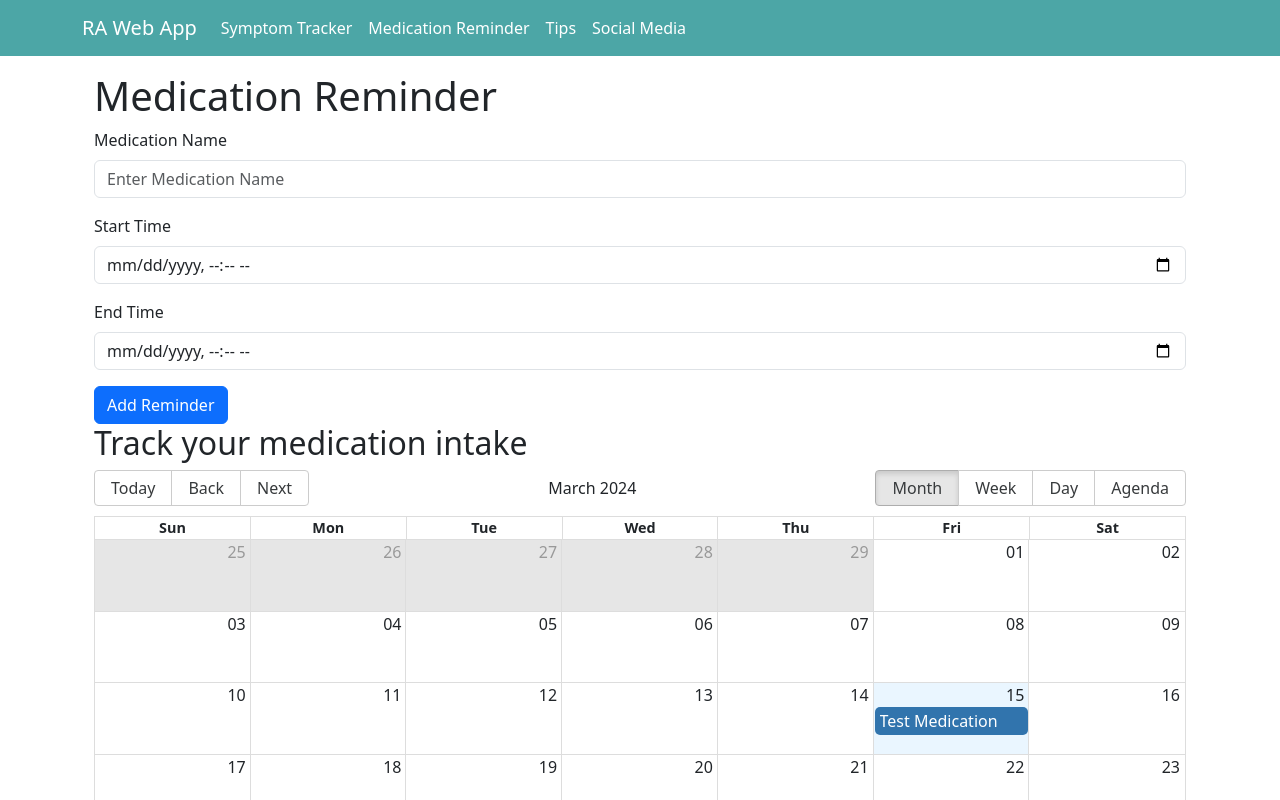
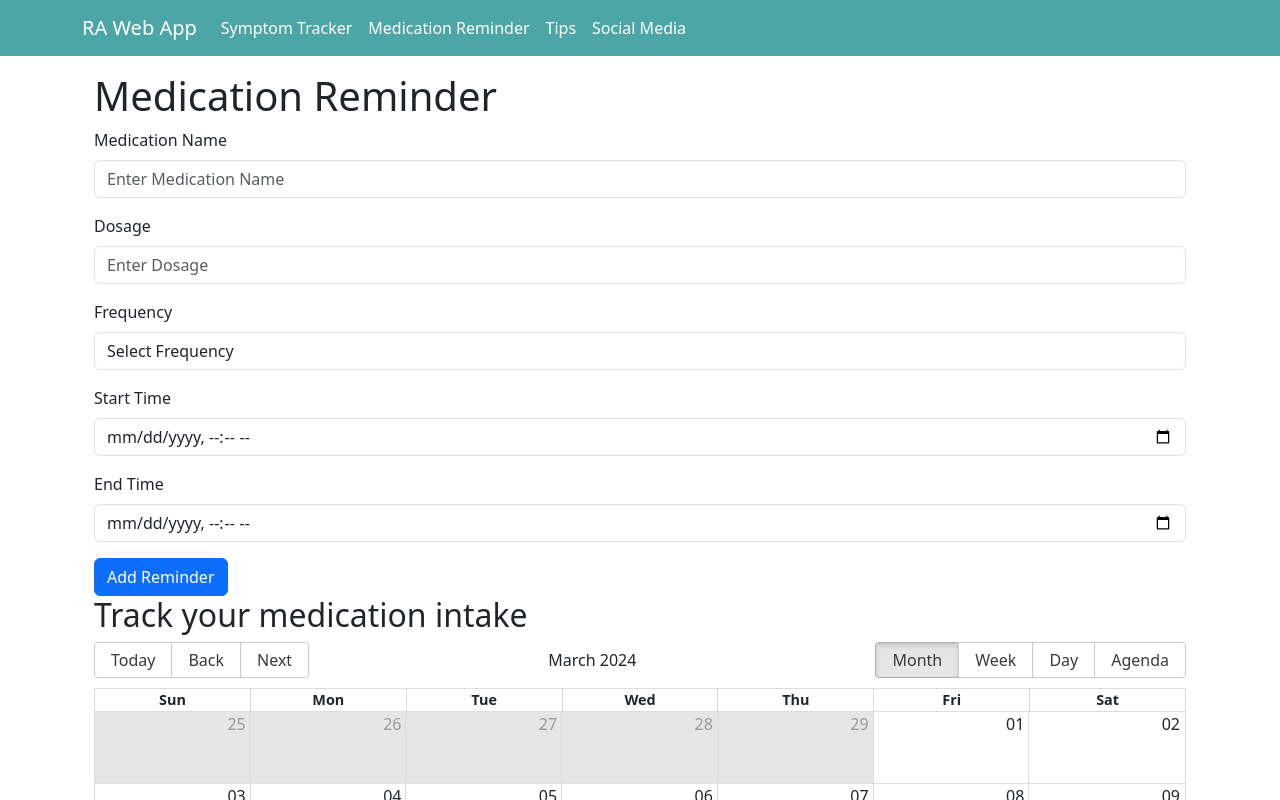
Before and after one commit to MCoding90/ArthriHealth, a React (Create React App) app: page /medication-page in a window 1280 px wide. Shown: the top 800 px of the page. Built offline with nearby package versions, Linux system fonts and the light colour scheme.

Commit message:
added an option by chosen day when setting frequency

```diff
--- a/src/pages/MedicationReminder.js
+++ b/src/pages/MedicationReminder.js
@@ -1,10 +1,20 @@
 import React from "react";
 import { Calendar, momentLocalizer } from "react-big-calendar";
 import moment from "moment";
-
-const localizer = momentLocalizer(moment);
+import { Modal } from "react-bootstrap";
+import { useState } from "react";
 
 const MedicationReminder = ({ events }) => {
+	const [showModal, setShowModal] = useState(false);
+	const [selectedEvent, setSelectedEvent] = useState(null);
+
+	const localizer = momentLocalizer(moment);
+
+	const handleEventClick = (event) => {
+		setSelectedEvent(event);
+		setShowModal(true);
+	};
+
 	return (
 		<div>
 			<h2>Track your medication intake</h2>
@@ -14,7 +24,18 @@ const MedicationReminder = ({ events }) => {
 				startAccessor="start"
 				endAccessor="end"
 				style={{ height: 500 }}
+				onSelectEvent={handleEventClick}
 			/>
+			<Modal show={showModal} onHide={() => setShowModal(false)}>
+				<Modal.Header closeButton>
+					<Modal.Title>{selectedEvent?.title}</Modal.Title>
+				</Modal.Header>
+				<Modal.Body>
+					<p>{selectedEvent?.notes}</p>
+					<p>Dosage: {selectedEvent?.dosage}</p>
+					<p>Time: {selectedEvent?.time}</p>
+				</Modal.Body>
+			</Modal>
 		</div>
 	);
 };
--- a/src/pages/Medicationpage.js
+++ b/src/pages/Medicationpage.js
@@ -4,21 +4,82 @@ import MedicationReminder from "./MedicationReminder";
 
 const MedicationPage = () => {
 	const [medicationName, setMedicationName] = useState("");
+	const [dosageNumber, setDosage] = useState("");
+	const [frequencyNumber, setFrequency] = useState("");
+	const [selectedDays, setSelectedDays] = useState([]);
 	const [startTime, setStartTime] = useState("");
 	const [endTime, setEndTime] = useState("");
 	const [events, setEvents] = useState([
 		{ start: new Date(), end: new Date(), title: "Test Medication" },
 	]);
 
+	const today = new Date().toISOString().slice(0, 16);
+
+	const calculateNextReminders = (
+		startTime,
+		frequency,
+		endTime = new Date(startTime).setFullYear(
+			new Date(startTime).getFullYear() + 1
+		)
+	) => {
+		let reminders = [];
+		let currentDate = new Date(startTime);
+		const endDate = new Date(endTime);
+
+		while (currentDate <= endDate) {
+			let dayOfWeek = currentDate.getDay(); // Get the day of the week
+			if (frequency === "daily") {
+				reminders.push({ date: new Date(currentDate), dayOfWeek });
+				currentDate.setDate(currentDate.getDate() + 1);
+			} else if (["weekly", "biweekly", "fortnightly"].includes(frequency)) {
+				if (selectedDays.includes(dayOfWeek.toString())) {
+					reminders.push({ date: new Date(currentDate), dayOfWeek });
+				}
+				currentDate.setDate(currentDate.getDate() + 1);
+				if (
+					frequency === "biweekly" &&
+					selectedDays.includes(dayOfWeek.toString())
+				) {
+					currentDate.setDate(currentDate.getDate() + 7);
+				}
+				if (
+					frequency === "fortnightly" &&
+					selectedDays.includes(dayOfWeek.toString())
+				) {
+					currentDate.setDate(currentDate.getDate() + 14);
+				}
+			} else if (frequency === "monthly") {
+				reminders.push({ date: new Date(currentDate), dayOfWeek });
+				currentDate.setMonth(currentDate.getMonth() + 1);
+			}
+		}
+		return reminders.map((reminder) => ({
+			start: reminder.date,
+			end: new Date(endTime),
+			title: medicationName,
+			dosage: dosageNumber,
+			frequency: frequencyNumber,
+			dayOfWeek: reminder.dayOfWeek,
+		}));
+	};
+
 	const handleSubmit = async (e) => {
 		e.preventDefault();
-		const newEvent = {
-			start: new Date(startTime),
+		const reminderDates = calculateNextReminders(
+			startTime,
+			frequencyNumber,
+			endTime
+		);
+
+		const newEvents = reminderDates.map((date) => ({
+			start: date,
 			end: new Date(endTime),
 			title: medicationName,
-		};
+			dosage: dosageNumber,
+			frequency: frequencyNumber,
+		}));
 
-		setEvents((currentEvents) => [...currentEvents, newEvent]);
+		setEvents((currentEvents) => [...currentEvents, ...newEvents]);
 	};
 
 	return (
@@ -36,12 +97,64 @@ const MedicationPage = () => {
 					/>
 				</Form.Group>
 				<Form.Group className="mb-3">
+					<Form.Label>Dosage</Form.Label>
+					<Form.Control
+						type="text"
+						value={dosageNumber}
+						onChange={(e) => setDosage(e.target.value)}
+						placeholder="Enter Dosage"
+						required
+					/>
+				</Form.Group>
+				<Form.Group className="mb-3">
+					<Form.Label>Frequency</Form.Label>
+					<Form.Control
+						as="select"
+						value={frequencyNumber}
+						onChange={(e) => setFrequency(e.target.value)}
+						required
+					>
+						<option value="">Select Frequency</option>
+						<option value="daily">Daily</option>
+						<option value="weekly">Once a Week</option>
+						<option value="biweekly">Twice a Week</option>
+						<option value="fortnightly">Every Two Weeks</option>
+						<option value="monthly">Once a Month</option>
+					</Form.Control>
+				</Form.Group>
+
+				{["weekly", "biweekly"].includes(frequencyNumber) && (
+					<Form.Group className="mb-3">
+						<Form.Label>Day(s) of the Week</Form.Label>
+						<Form.Control
+							as="select"
+							multiple
+							value={selectedDays}
+							onChange={(e) =>
+								setSelectedDays(
+									[...e.target.selectedOptions].map((option) => option.value)
+								)
+							}
+							required
+						>
+							<option value="0">Sunday</option>
+							<option value="1">Monday</option>
+							<option value="2">Tuesday</option>
+							<option value="3">Wednesday</option>
+							<option value="4">Thursday</option>
+							<option value="5">Friday</option>
+							<option value="6">Saturday</option>
+						</Form.Control>
+					</Form.Group>
+				)}
+				<Form.Group className="mb-3">
 					<Form.Label>Start Time</Form.Label>
 					<Form.Control
 						type="datetime-local"
 						value={startTime}
 						onChange={(e) => setStartTime(e.target.value)}
 						required
+						min={today} // Sets the min attribute
 					/>
 				</Form.Group>
 				<Form.Group className="mb-3">
@@ -51,6 +164,7 @@ const MedicationPage = () => {
 						value={endTime}
 						onChange={(e) => setEndTime(e.target.value)}
 						required
+						min={startTime || today} // Sets the min attribute to startTime or today if startTime is not set
 					/>
 				</Form.Group>
 				<Button variant="primary" type="submit">
```
